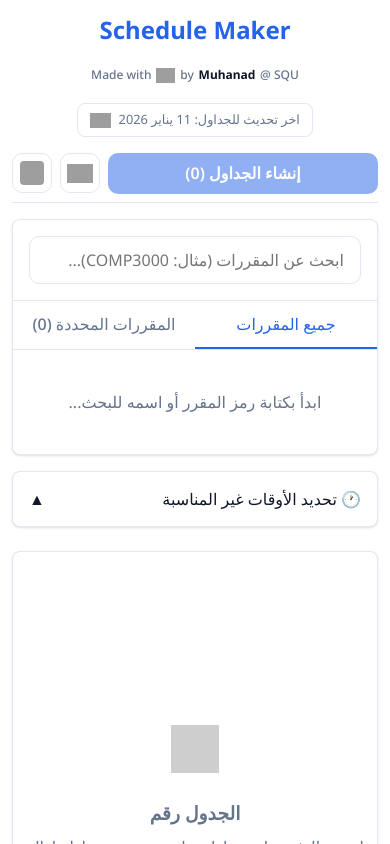
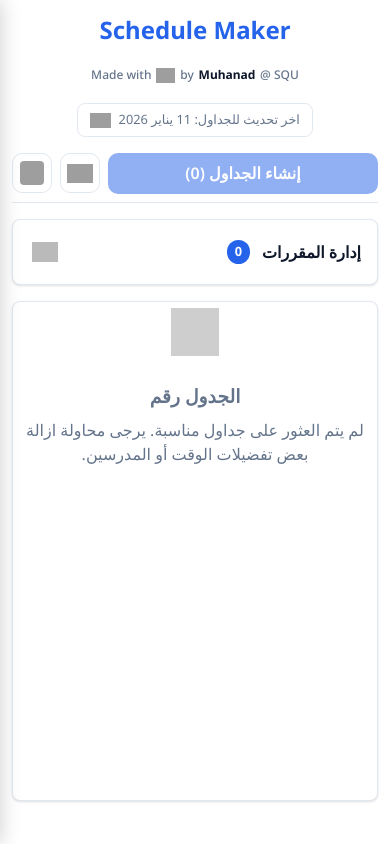
Before and after one commit to Muhanad2004/schedule-maker-squ, a React (Vite) app: page / in a window 390 px wide. Shown: the top 844 px of the page. Built offline with nearby package versions, Linux system fonts and the light colour scheme; grey boxes are pictures that could not be loaded.

Commit message:
feat: implement responsive mobile drawer and fluid layout optimizations

```diff
--- a/src/App.jsx
+++ b/src/App.jsx
@@ -46,6 +46,7 @@ function AppContent() {
   const [schedules, setSchedules] = useState([]);
   const [scheduleIndex, setScheduleIndex] = useState(0);
   const [generating, setGenerating] = useState(false);
+  const [showSidebar, setShowSidebar] = useState(false);
 
   // Load data on mount
   useEffect(() => {
@@ -212,7 +213,24 @@ function AppContent() {
       </header>
 
       <main className="app-main">
-        <aside className="sidebar">
+        {/* Mobile Sidebar Toggle */}
+        <div className="mobile-controls" onClick={() => setShowSidebar(true)}>
+          <div className="mobile-controls-content">
+            <span className="mobile-label">{t.manageCourses}</span>
+            <span className="mobile-count">{selectedCourses.length}</span>
+          </div>
+          <button className="mobile-edit-btn">
+            <img src="https://emojicdn.elk.sh/✏️?style=apple" alt="Edit" className="emoji-icon" />
+          </button>
+        </div>
+
+        <aside className={`sidebar ${showSidebar ? 'active' : ''}`}>
+          <div className="sidebar-mobile-header">
+            <h3>{t.manageCourses}</h3>
+            <button onClick={() => setShowSidebar(false)} className="close-sidebar-btn">
+              {t.close}
+            </button>
+          </div>
           <CourseSelector
             courses={allCourses}
             selectedCourses={selectedCourses}
@@ -230,6 +248,10 @@ function AppContent() {
             t={t}
           />
         </aside>
+
+        {showSidebar && (
+          <div className="sidebar-overlay" onClick={() => setShowSidebar(false)} />
+        )}
 
         <section className="main-content">
           <ScheduleViewer
--- a/src/components/LanguageContext.jsx
+++ b/src/components/LanguageContext.jsx
@@ -31,7 +31,9 @@ const translations = {
         welcomeMessage: 'Welcome! Search for courses on the left to get started.',
         dataUpdate: 'Data Last Update on 11th of January 2026',
         conflict: 'Conflict Found!',
-        multipleExamsOn: 'Multiple exams on'
+        multipleExamsOn: 'Multiple exams on',
+        manageCourses: 'Manage Courses',
+        close: 'Close'
     },
     ar: {
         searchPlaceholder: 'ابحث عن المقررات (مثال: COMP3000)...',
@@ -59,7 +61,9 @@ const translations = {
         welcomeMessage: 'مرحباً! ابدأ بالبحث عن المقررات في القائمة الجانبية.',
         dataUpdate: 'اخر تحديث للجداول: 11 يناير 2026',
         conflict: 'يوجد تعارض!',
-        multipleExamsOn: 'عدة اختبارات في'
+        multipleExamsOn: 'عدة اختبارات في',
+        manageCourses: 'إدارة المقررات',
+        close: 'إغلاق'
     }
 };
 
--- a/src/index.css
+++ b/src/index.css
@@ -226,6 +226,14 @@ input {
   gap: 1rem;
   min-height: 0;
 }
+
+/* Hidden on desktop */
+.mobile-controls,
+.sidebar-mobile-header,
+.sidebar-overlay {
+  display: none;
+}
+
 
 .main-content {
   background: var(--card);
@@ -790,9 +798,139 @@ input {
 }
 
 /* === Responsive === */
+@keyframes fadeIn {
+  from {
+    opacity: 0;
+  }
+
+  to {
+    opacity: 1;
+  }
+}
+
 @media (max-width: 900px) {
   .app-main {
     grid-template-columns: 1fr;
+    display: block;
+    /* Stack layout */
+    position: relative;
+  }
+
+  /* Mobile Sidebar Toggle Bar */
+  .mobile-controls {
+    display: flex;
+    justify-content: space-between;
+    align-items: center;
+    padding: 1rem;
+    background: var(--card);
+    border: 1px solid var(--card-border);
+    border-radius: var(--radius);
+    margin-bottom: 1rem;
+    cursor: pointer;
+    box-shadow: var(--shadow);
+    transition: background 0.2s;
+  }
+
+  .mobile-controls:active {
+    background: var(--bg);
+  }
+
+  .mobile-controls-content {
+    display: flex;
+    align-items: center;
+    gap: 0.75rem;
+  }
+
+  .mobile-label {
+    font-weight: 700;
+    color: var(--text);
+  }
+
+  .mobile-count {
+    background: var(--primary);
+    color: white;
+    padding: 2px 8px;
+    border-radius: 12px;
+    font-size: 0.8rem;
+    font-weight: 700;
+  }
+
+  .mobile-edit-btn {
+    width: 32px;
+    height: 32px;
+    display: flex;
+    align-items: center;
+    justify-content: center;
+    opacity: 0.7;
+  }
+
+  /* Sidebar Drawer */
+  .sidebar {
+    position: fixed;
+    top: 0;
+    left: 0;
+    height: 100vh;
+    width: 85%;
+    max-width: 320px;
+    background: var(--card);
+    z-index: 1000;
+    overflow-y: auto;
+    transform: translateX(-100%);
+    transition: transform 0.3s cubic-bezier(0.4, 0, 0.2, 1);
+    border-right: 1px solid var(--card-border);
+    box-shadow: 0 0 20px rgba(0, 0, 0, 0.2);
+    display: flex;
+    /* Ensure it's not hidden by global display:none override if applicable */
+  }
+
+  [dir="rtl"] .sidebar {
+    right: 0;
+    left: auto;
+    transform: translateX(100%);
+    border-right: none;
+    border-left: 1px solid var(--card-border);
+  }
+
+  .sidebar.active {
+    transform: translateX(0);
+  }
+
+  /* Explicitly show sidebar header on mobile */
+  .sidebar-mobile-header {
+    display: flex;
+    justify-content: space-between;
+    align-items: center;
+    padding: 1rem;
+    border-bottom: 1px solid var(--card-border);
+    background: var(--bg-soft);
+    position: sticky;
+    top: 0;
+    z-index: 10;
+  }
+
+  .sidebar-mobile-header h3 {
+    font-size: 1rem;
+    margin: 0;
+  }
+
+  .close-sidebar-btn {
+    color: var(--text-dim);
+    font-weight: 600;
+    padding: 0.5rem;
+  }
+
+  /* Overlay */
+  .sidebar-overlay {
+    display: block;
+    position: fixed;
+    top: 0;
+    left: 0;
+    right: 0;
+    bottom: 0;
+    background: rgba(0, 0, 0, 0.5);
+    backdrop-filter: blur(2px);
+    z-index: 999;
+    animation: fadeIn 0.3s ease;
   }
 
   .app {
```
